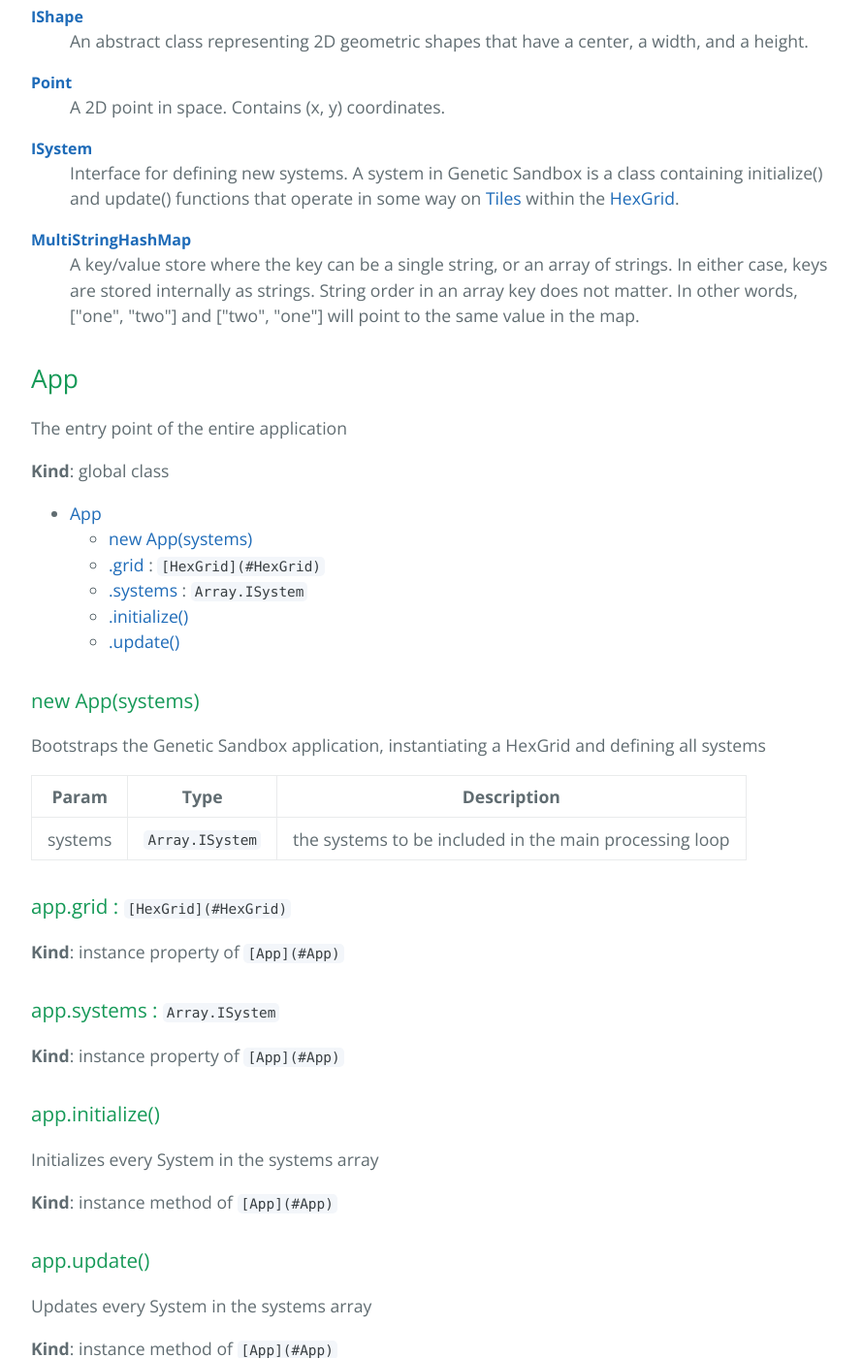
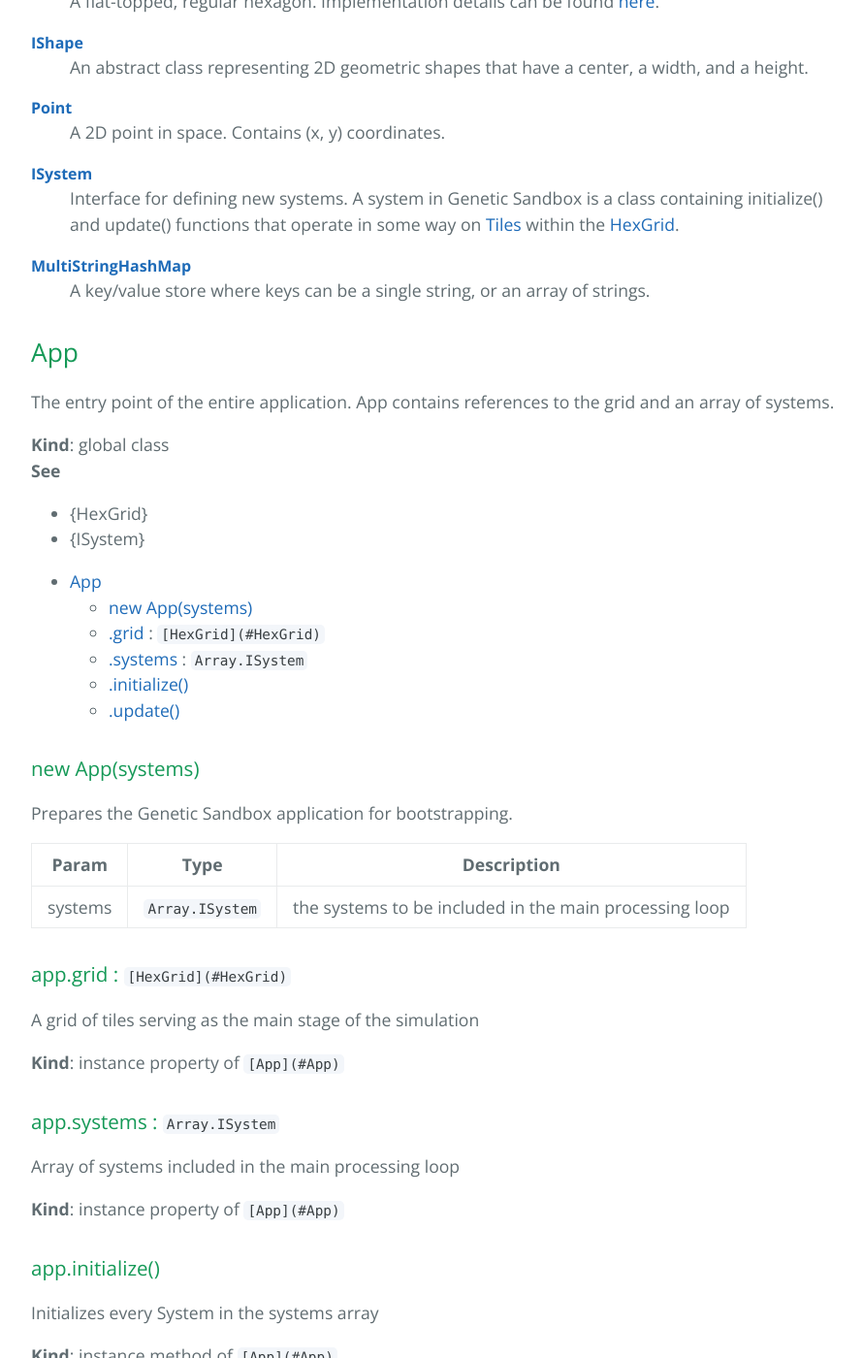
Before and after one commit to cjsauer/genetic-sandbox, a Jekyll site: the page built from docs.md, in a window 1280 px wide and 1400 px high, scrolled down 860 px. Shown: the whole window at 97% size, without its empty margins (192-1082 px from the left). Built offline with Jekyll 4.4.1, drawn with Linux system fonts in a browser that asks for light colours; some of the changed text lies outside the part shown.

Commit message:
Build project and docs

````diff
--- a/docs.md
+++ b/docs.md
@@ -8,7 +8,8 @@ permalink: /docs/
 
 <dl>
 <dt><a href="#App">App</a></dt>
-<dd><p>The entry point of the entire application</p>
+<dd><p>The entry point of the entire application. App contains references to the
+grid and an array of systems.</p>
 </dd>
 <dt><a href="#HexGrid">HexGrid</a></dt>
 <dd><p>A 2D, hexagonal grid implementation with axial coordinate system.
@@ -38,19 +39,22 @@ containing initialize() and update() functions that operate in some way on
 <a href="#Tile">Tiles</a> within the <a href="#HexGrid">HexGrid</a>.</p>
 </dd>
 <dt><a href="#MultiStringHashMap">MultiStringHashMap</a></dt>
-<dd><p>A key/value store where the key can be a single string, or an array of
-strings. In either case, keys are stored internally as strings. String
-order in an array key does not matter. In other words, [&quot;one&quot;, &quot;two&quot;] and
-[&quot;two&quot;, &quot;one&quot;] will point to the same value in the map.</p>
+<dd><p>A key/value store where keys can be a single string, or an array of strings.</p>
 </dd>
 </dl>
 
 <a name="App"></a>
 
 ## App
-The entry point of the entire application
+The entry point of the entire application. App contains references to the
+grid and an array of systems.
 
 **Kind**: global class
+**See**
+
+- {HexGrid}
+- {ISystem}
+
 
 * [App](#App)
     * [new App(systems)](#new_App_new)
@@ -62,8 +66,7 @@ The entry point of the entire application
 <a name="new_App_new"></a>
 
 ### new App(systems)
-Bootstraps the Genetic Sandbox application, instantiating a HexGrid
-and defining all systems
+Prepares the Genetic Sandbox application for bootstrapping.
 
 
 | Param | Type | Description |
@@ -73,10 +76,14 @@ and defining all systems
 <a name="App+grid"></a>
 
 ### app.grid : <code>[HexGrid](#HexGrid)</code>
+A grid of tiles serving as the main stage of the simulation
+
 **Kind**: instance property of <code>[App](#App)</code>
 <a name="App+systems"></a>
 
 ### app.systems : <code>Array.ISystem</code>
+Array of systems included in the main processing loop
+
 **Kind**: instance property of <code>[App](#App)</code>
 <a name="App+initialize"></a>
 
@@ -673,10 +680,7 @@ Called once per tick to update the grid
 <a name="MultiStringHashMap"></a>
 
 ## MultiStringHashMap
-A key/value store where the key can be a single string, or an array of
-strings. In either case, keys are stored internally as strings. String
-order in an array key does not matter. In other words, ["one", "two"] and
-["two", "one"] will point to the same value in the map.
+A key/value store where keys can be a single string, or an array of strings.
 
 **Kind**: global class
 
@@ -726,7 +730,7 @@ Returns true if the given key exists in the map, false otherwise
 
 ```js
 myHash.set(["tiny", "spherical"], ["marbles", "peas"]);
-myHash.hasKey(["tiny", "spherical"]) // true
+myHash.hasKey(["tiny", "spherical"]); // true
 ```
 <a name="MultiStringHashMap+keys"></a>
 
````
Also changed, not shown: other parts of docs.md (+1 -1 lines).
